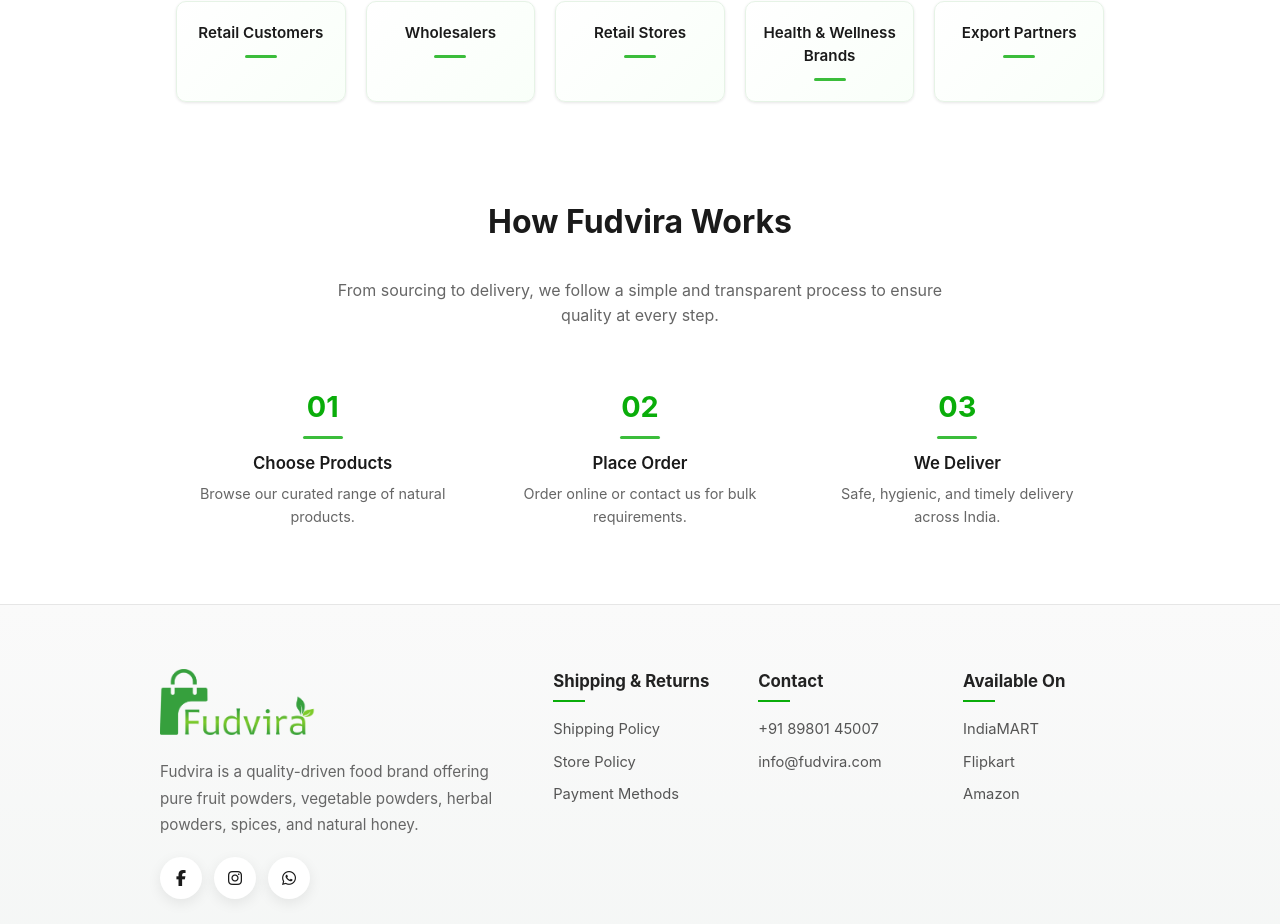
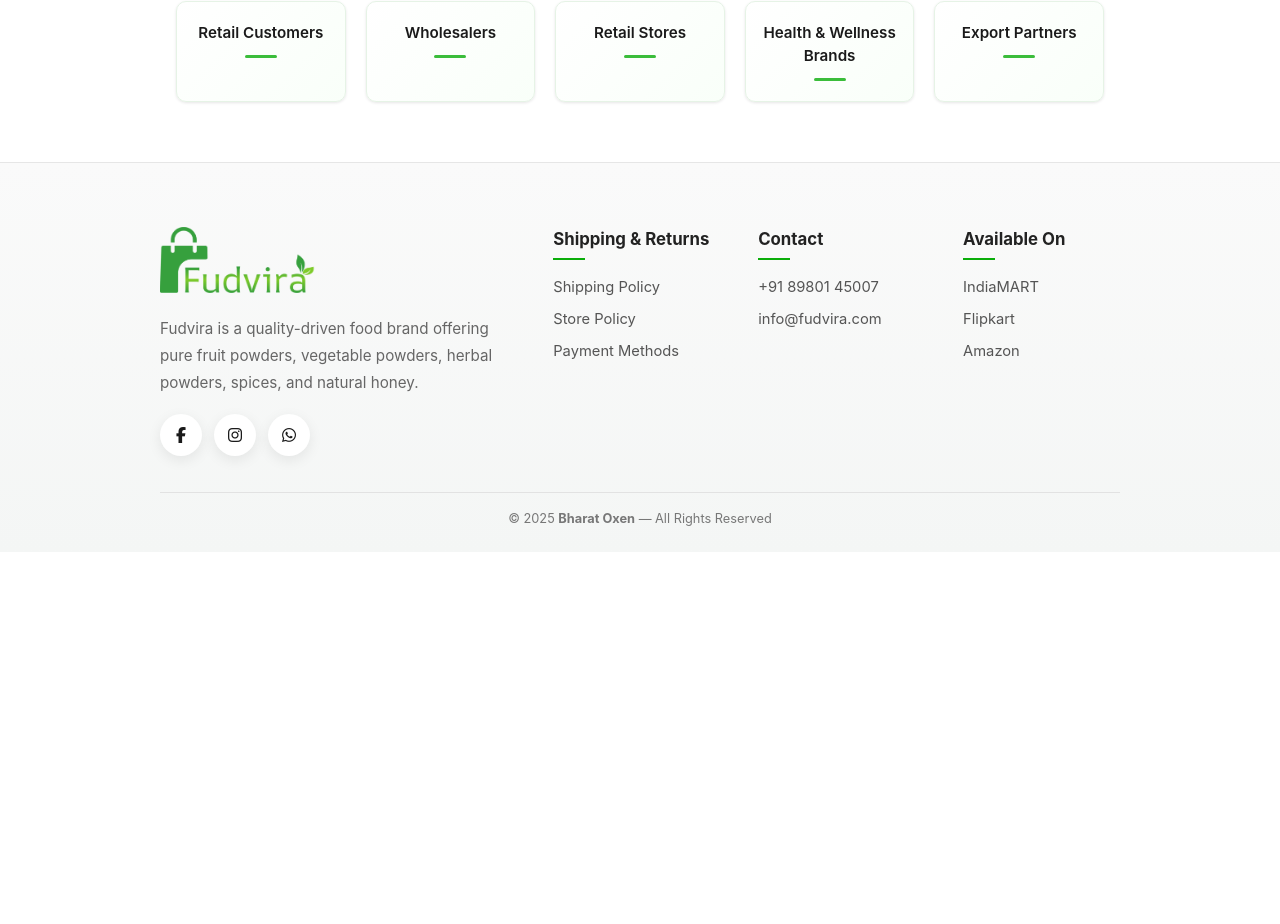
Before and after one commit to Witzcode0/fudvira_catalogue_fe, a React (Vite) app: page / in a window 1280 px wide. Shown: the part 1944-2868 px from the top of the page. After the commit the page ends 2496 px from the top, so only its background shows below. Built offline with nearby package versions, Linux system fonts and the light colour scheme; no server answers.

Commit message:
working hone home page

```diff
--- a/src/pages/Home.jsx
+++ b/src/pages/Home.jsx
@@ -143,10 +143,28 @@
         </div>
       </section>
 
-      <section className="home-section light"> <h2 className="center">How Fudvira Works</h2><p className="section-subtitle">
-        From sourcing to delivery, we follow a simple and transparent process
-        to ensure quality at every step.
-      </p> <div className="steps-grid"> <div className="step-card"> <span>01</span> <h4>Choose Products</h4> <p>Browse our curated range of natural products.</p> </div> <div className="step-card"> <span>02</span> <h4>Place Order</h4> <p>Order online or contact us for bulk requirements.</p> </div> <div className="step-card"> <span>03</span> <h4>We Deliver</h4> <p>Safe, hygienic, and timely delivery across India.</p> </div> </div> </section>
+      {/* <section className="home-section light">
+        <h2 className="center">How Fudvira Works</h2>
+        <p className="section-subtitle">
+          From sourcing to delivery, we follow a simple and transparent process
+          to ensure quality at every step.
+        </p> <div className="steps-grid">
+          <div className="step-card">
+            <span>01</span>
+            <h4>Choose Products</h4>
+            <p>Browse our curated range of natural products.</p>
+          </div>
+          <div className="step-card">
+            <span>02</span>
+            <h4>Place Order</h4>
+            <p>Order online or contact us for bulk requirements.</p>
+          </div> <div className="step-card">
+            <span>03</span>
+            <h4>We Deliver</h4>
+            <p>Safe, hygienic, and timely delivery across India.</p>
+          </div>
+        </div>
+      </section> */}
 
     </>
 
```
